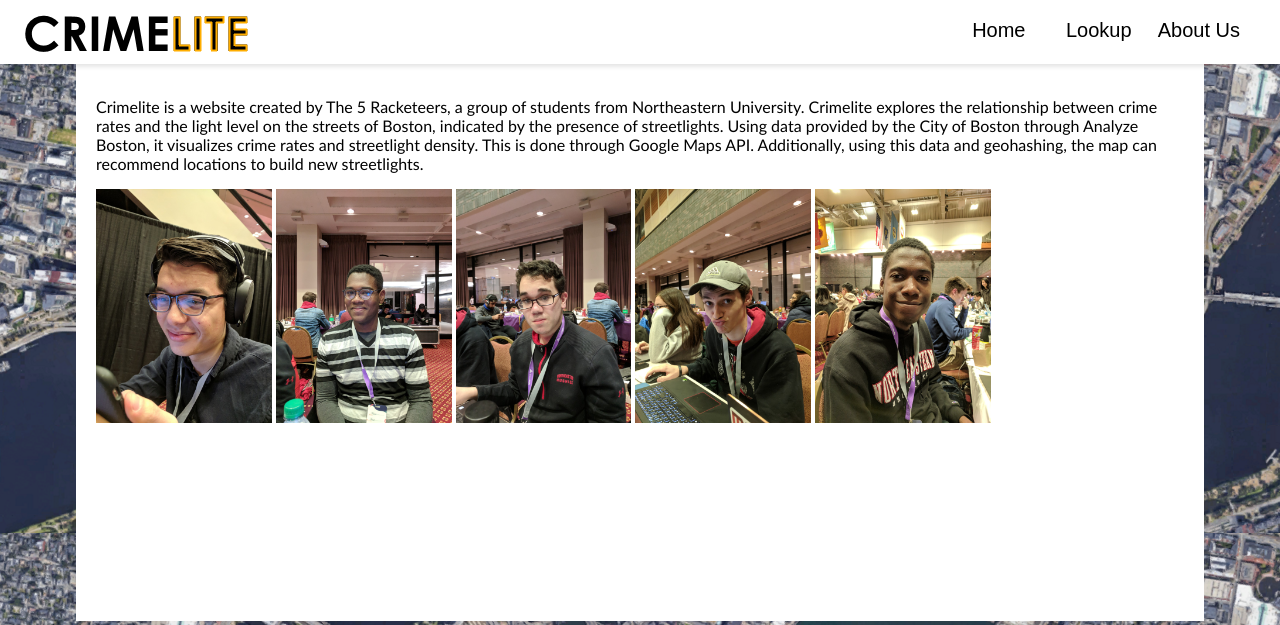
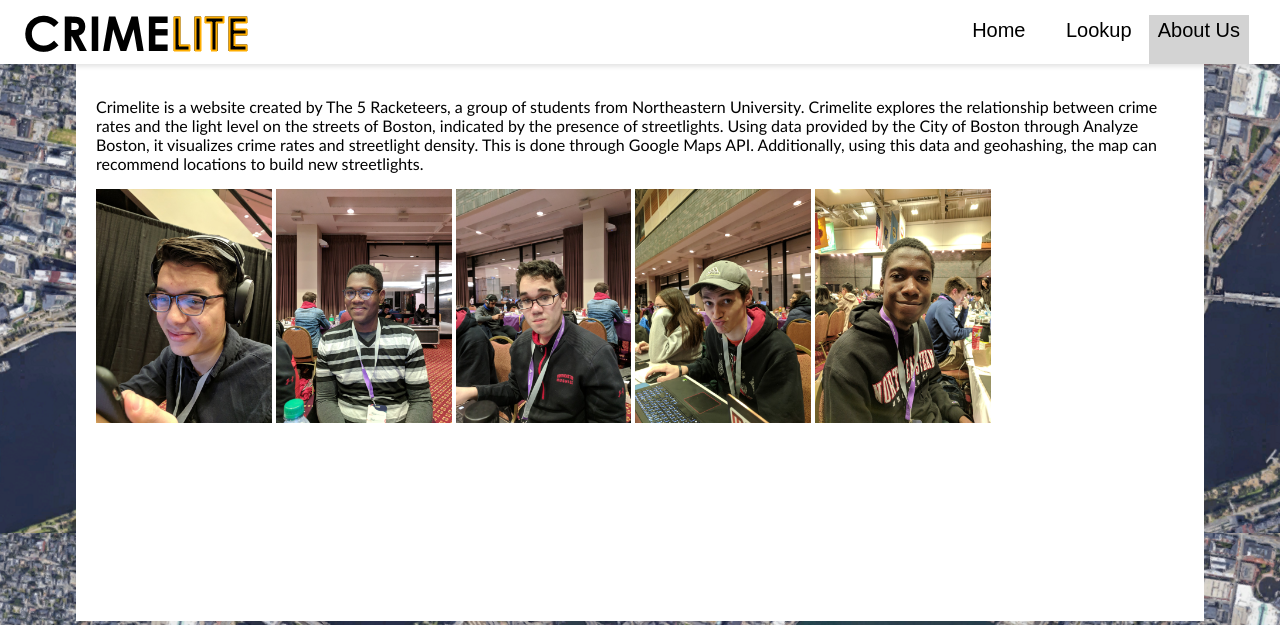
Before and after one commit to Math-ias/crime-lite.com, a PHP site: page /about.html in a window 1280 px wide. Shown: the top 625 px of the page. Run offline with PHP 8.4, Linux system fonts and the light colour scheme.

Commit message:
Styled Navigation Bar a little

```diff
--- a/about.html
+++ b/about.html
@@ -17,7 +17,7 @@
                     </a>
             </div>
           <div class="navigation">
-                <div class="navigation-div"><a href = "about.html">About Us</a></div>
+                <div class="navigation-div" style="background-color: lightgray"><a href = "about.html">About Us</a></div>
                 <div class="navigation-div"><a href = "lookup.html">Lookup</a></div>
                 <div class="navigation-div"><a href = "index.html">Home</a></div>
                 <!--
--- a/index.html
+++ b/index.html
@@ -21,7 +21,7 @@
             <div class="navigation">
                     <div class="navigation-div"><a href = "about.html">About Us</a></div>
                     <div class="navigation-div"><a href = "lookup.html">Lookup</a></div>
-                    <div class="navigation-div"><a href = "index.html">Home</a></div>
+                    <div class="navigation-div" style="background-color: lightgray"><a href = "index.html">Home</a></div>
                     <!--
 
                     <div class="navigation-div"><a href = "index.html">Temp</a></div>-->
--- a/lookup.html
+++ b/lookup.html
@@ -18,7 +18,7 @@
             </div>
             <div class="navigation">
                     <div class="navigation-div"><a href = "about.html">About Us</a></div>
-                    <div class="navigation-div"><a href = "lookup.html">Lookup</a></div>
+                    <div class="navigation-div" style="background-color: lightgray"><a href = "lookup.html">Lookup</a></div>
                     <div class="navigation-div"><a href = "index.html">Home</a></div>
                     <!--
 
--- a/style.css
+++ b/style.css
@@ -112,7 +112,7 @@ html, body {
     text-align: center;
     vertical-align: middle;
     width: 400px;
-    height: 80%;
+    height: 100%;
     float: right;
     margin-right: 4%;
     margin-top: 5px;
@@ -122,7 +122,7 @@ html, body {
 .navigation-div {
     margin: 0;
     width: 100px;
-    height: 50%;
+    height: 100%;
     float: right;
     text-align: center;
     vertical-align: middle;
```
